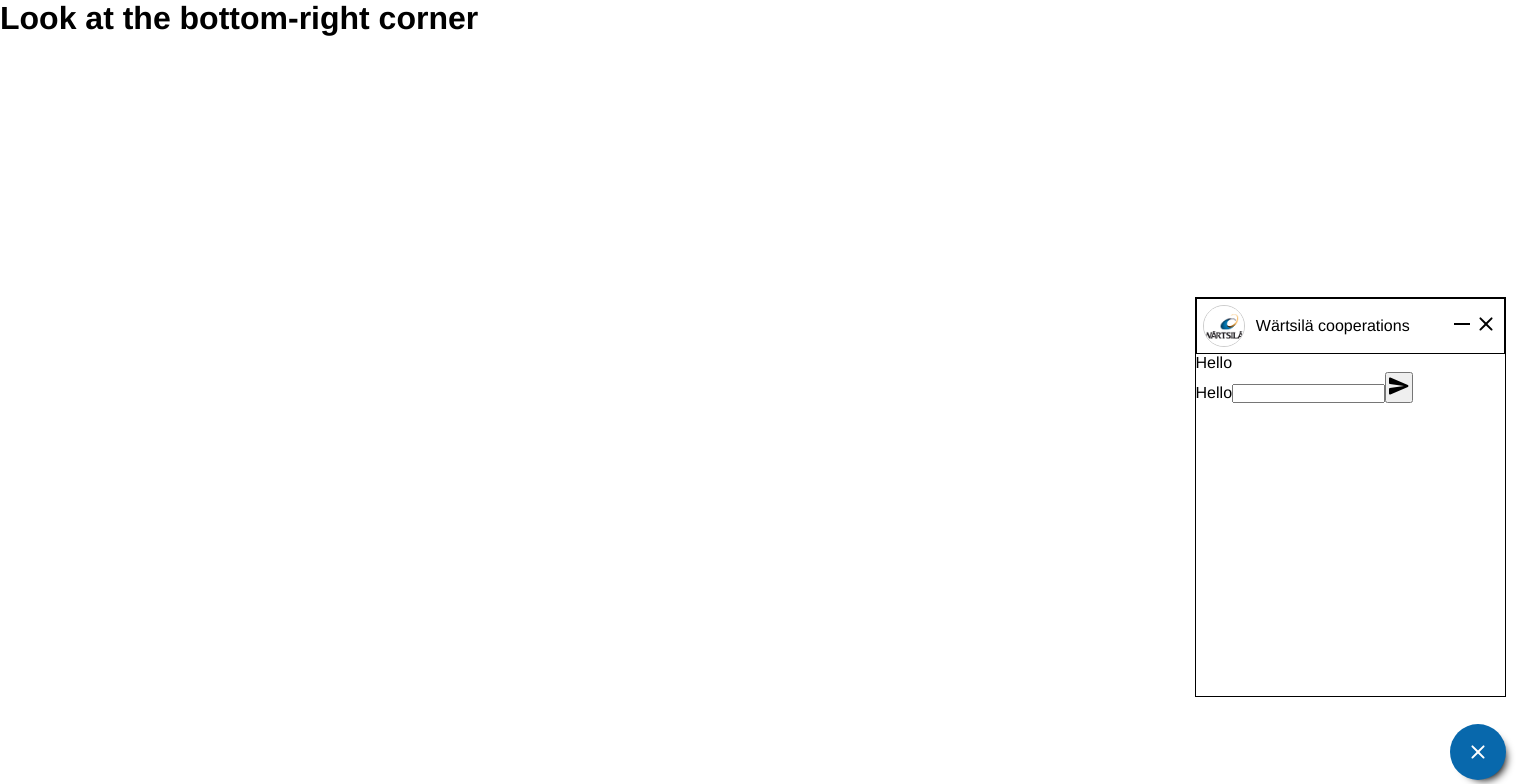
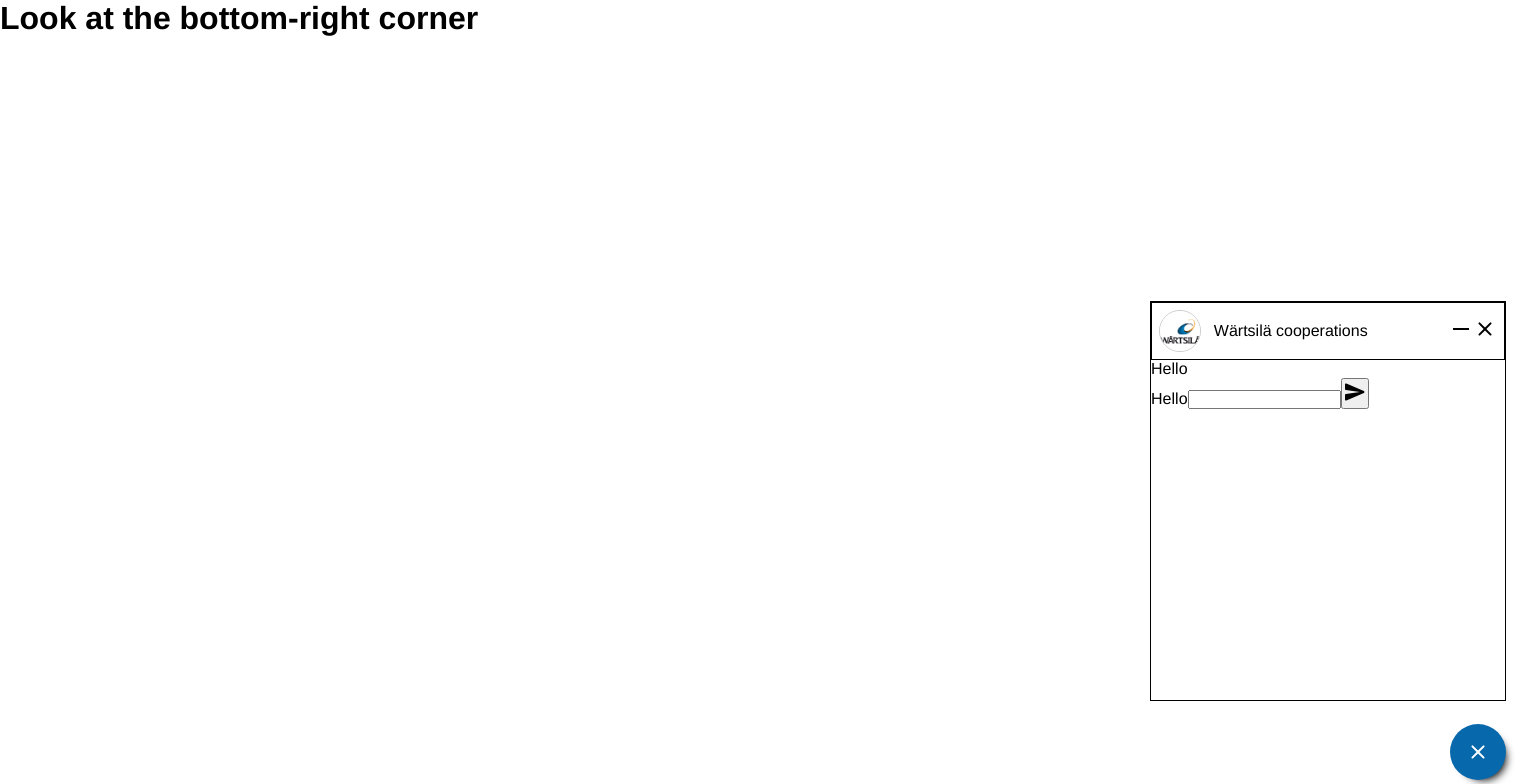
Before and after one commit to hoangduong-coder/material-chatbot-frontend, a React (Create React App) app: page / in a window 1536 px wide. Both pictures are taken after a click on the button 1478 px from the left and 752 px from the top of the page. Shown: the top 784 px of the page. Built offline with nearby package versions, Linux system fonts and the light colour scheme; no server answers.

Commit message:
Update chatbot styling depends on media size

```diff
--- a/src/components/Chatbot/styles.scss
+++ b/src/components/Chatbot/styles.scss
@@ -2,10 +2,15 @@
   display: flex;
   flex-direction: column;
   border: 1px solid black;
-  margin-bottom: 30%;
-  height: 50vh;
+  margin-bottom: 25%;
+  height: 60vh;
   width: 35ch;
   box-sizing: border-box;
+
+  @media (min-width: 1500px) {
+    width: 40ch;
+    height: 50vh;
+  }
 
   :nth-child(n) {
     box-sizing: inherit;
```
